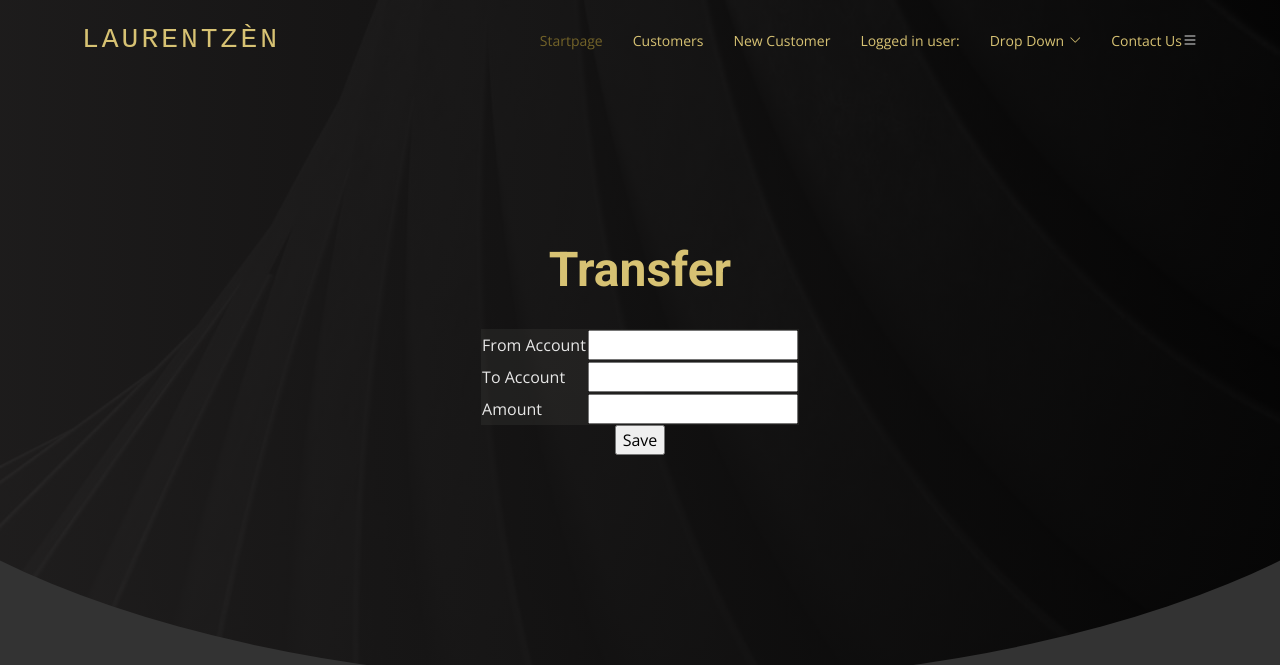
After one commit to Madeleine292/BANK, a Flask app: template templates/transfer.html in a window 1280 px wide; the page is wider, and only the part inside the window is pictured. The commit adds this page. Shown: the top 665 px of that part. Run offline with Flask 3, Linux system fonts and the light colour scheme; the template is opened without the code that fills it: values that come from a table or form of the project are taken from there, others are empty; parts of the project's set-up code (start-up, migrations or seed data) failed here and were passed over; some libraries are stand-ins or nearby versions.

Commit message:
made transfer table

```diff
--- a/app.py
+++ b/app.py
@@ -3,10 +3,13 @@ from flask_sqlalchemy import SQLAlchemy
 from flask_migrate import Migrate, upgrade
 from model import Customer, Account, Transaction
 from model import db, seedData
-from forms import NewCustomerForm, TransactionForm
+from forms import NewCustomerForm, TransactionForm, TransferForm
 import os
 from flask_security import roles_accepted, auth_required, logout_user
 from datetime import datetime
+
+
+date = datetime.now()
 
 app = Flask(__name__)
 app.config['SQLALCHEMY_DATABASE_URI'] = 'mysql+mysqlconnector://root:my-secret-pw@localhost/Bank'
@@ -27,6 +30,27 @@ def startpage():
     for x in account:
         balance += x.Balance
     return render_template("index.html", balance=balance,allAccounts=allAccounts,customers=customers )
+
+@app.route("/admin", methods=['GET', 'POST'])
+@auth_required()
+@roles_accepted("Admin")
+def admin():
+    q = request.args.get('q', '')
+    customers = Customer.query
+    customers = customers.filter(
+    Customer.Id.like( q )|
+    Customer.NationalId.like( q ))
+    if q == Customer.Id:
+        return render_template("admin.html",  q=q, customers = customers)
+    else:
+        raise ValueError("Wrong customerID")
+
+
+
+
+
+
+
 
 @app.route("/logout")
 def logout():
@@ -201,7 +225,7 @@ def customerpage(id):
     Saldo = 0
     for accounts in customer.Accounts:
         Saldo = Saldo + accounts.Balance
-    return render_template("customer.html", customer=customer, activePage="customersPage", Saldo=Saldo, a=a )
+    return render_template("customer.html", customer=customer, activePage="customersPage", Saldo=Saldo, a = a )
 
 @app.route("/customer/account/newtransaction/<id>")
 def NewTransaction(id):
@@ -235,7 +259,6 @@ def deposit(id):
     account = Account.query.filter_by(Id = id).first()
     customer = Customer.query.filter_by(Id = id).first()
     transaktion = Transaction.query.filter_by(Id = id).first()
-    date = datetime.now()
 
     if form.validate_on_submit():
         account.Balance = account.Balance + form.Amount.data
@@ -258,7 +281,7 @@ def withdraw(id):
     account = Account.query.filter_by(Id = id).first()
     customer = Customer.query.filter_by(Id = id).first()
     transaktion = Transaction.query.filter_by(Id = id).first()
-    date = datetime.now()
+
 
     if form.validate_on_submit():
         account.Balance = account.Balance - form.Amount.data
@@ -301,6 +324,30 @@ def withdraw(id):
 #         return redirect("/customers")
 #     return render_template("withdraw.html", form=form, customer=customer )
 
+@app.route("/transfer/<id>", methods=['GET', 'POST'])
+# @auth_required()
+# @roles_accepted("Admin","Staff")
+def Transfer(id):
+    form =TransferForm()
+    sender = Account.query.filter_by(Id = id).first()
+    reciver = Account.query.filter_by(Id = id).first()
+
+    if form.validate_on_submit():
+        sender.Balance = sender.Balance - form.Amount.data
+        reciver.Balance = reciver.Balance + form.Amount.data
+
+        transfer = Transaction()
+        transfer.Type = "Transfer"
+        transfer.Date = date
+        transfer.Amount = form.Amount.data
+        transfer.NewBalance = sender.Balance - form.Amount.data
+        transfer.NewBalance = reciver.Balance + form.Amount.data
+        db.session.add(transfer)
+        db.session.commit()
+
+        return redirect("/customer/account/<id>")
+    return render_template("transfer.html", sender=sender, reciver = reciver, form=form)
+
 
 
 if __name__  == "__main__":
--- a/forms.py
+++ b/forms.py
@@ -24,6 +24,9 @@ class NewCustomerForm(FlaskForm):
 class TransactionForm(FlaskForm):
     Amount = DecimalField('Amount', validators=[validators.DataRequired()])
 
+class TransferForm(FlaskForm):
+    Amount = DecimalField('Amount', validators=[validators.DataRequired(), validators.NumberRange(min=1,max=5000)])
+    AccountId = IntegerField('zipcode', validators=[validators.DataRequired()])
 
 # class WithdrawForm(FlaskForm):
 #     #todo icke negativt belopp
--- a/static/assets/css/style.css
+++ b/static/assets/css/style.css
@@ -297,6 +297,12 @@ table.tableSP table, table.tableSP th, table.tableSP td{
   border-right: 0px;
 }
 
+table.tableTransfer table, table.tableTransfer th, table.tableTransfer td{
+  border-collapse: collapse;
+  text-align: left;
+  background-color: rgb(63, 63, 60, 0.3);
+}
+
 
 
 
--- a/templates/customer.html
+++ b/templates/customer.html
@@ -113,6 +113,7 @@ Kundsida {{ customer.GivenName}} {{ customer.Surname }}
                 <td>{{ account.Balance }} :-</td>
                 <td><a href="{{ url_for('deposit',id=account.Id ) }}">Deposit</a></td>
                 <td><a href="{{ url_for('withdraw',id=account.Id ) }}">Withdraw</a></td>
+
             </tr>
             {% endfor %}
             <th>Total balance:</th>
@@ -121,6 +122,9 @@ Kundsida {{ customer.GivenName}} {{ customer.Surname }}
                 </td>
 
         </table>
+
+        <td><a href="{{ url_for('Transfer',id=customer.Id ) }}">Transfer</a></td>
+
     </div>
 </div>
 
--- /dev/null
+++ b/templates/transfer.html
@@ -0,0 +1,30 @@
+{% extends "index.html" %}
+
+{% block title %}
+Transfer
+{% endblock %}
+
+{% block content %}
+
+<table class="tableTransfer">
+    {{ form.csrf_token }}
+    <h2>Transfer</h2>
+    <tbody>
+        <tr>
+            <td>From Account</td>
+            <td>{{ form.AccountId }}</td>
+        </tr>
+        <tr>
+            <td>To Account</td>
+            <td>{{ form.AccountId }}</td>
+        </tr>
+        <tr>
+            <td>Amount</td>
+            <td>{{ form.Amount }}</td>
+        </tr>
+    </tbody>
+    </table>
+    <input class="input" type="submit" value="Save">
+    <br>
+
+{% endblock %}
```
Also changed, not shown: templates/admin.html (added).
